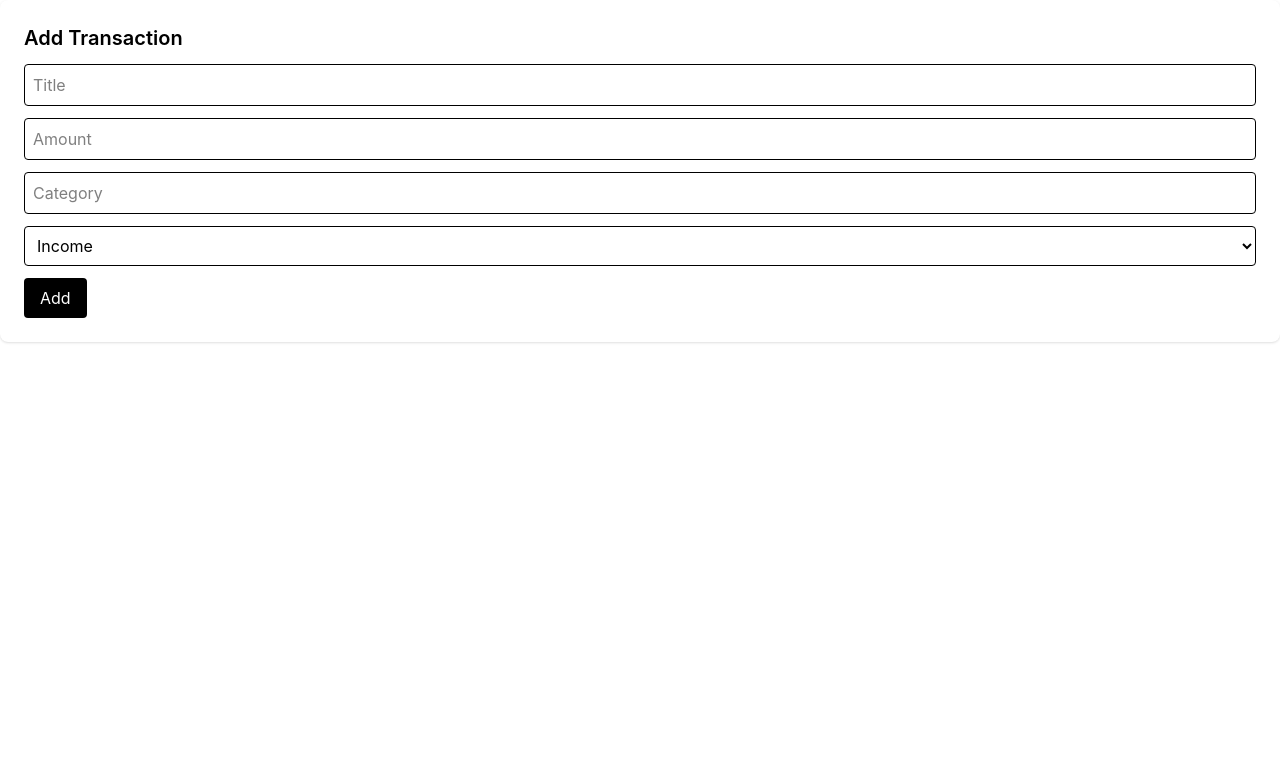
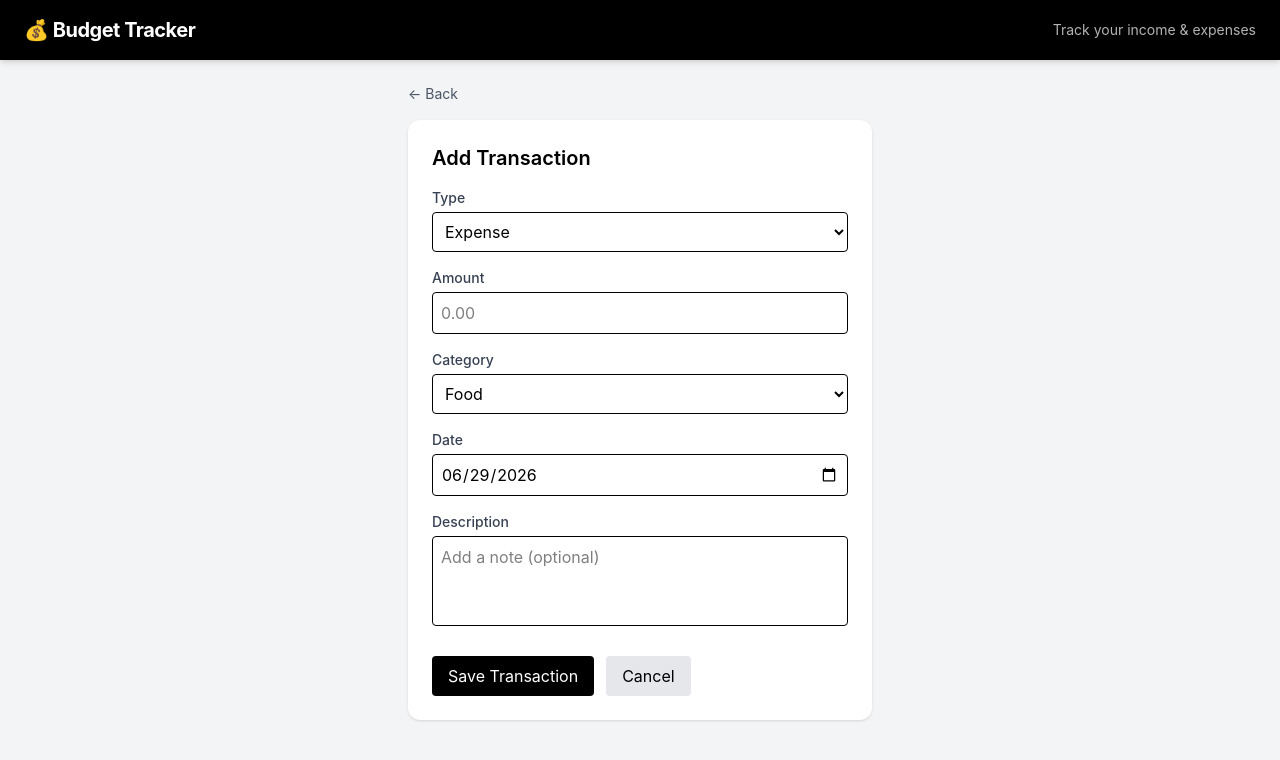
Before and after one commit to lazana-stha/Budget-Tracker, a React app in the folder frontend/: page /add in a window 1280 px wide. Shown: the top 760 px of the page. Built offline with nearby package versions, Linux system fonts and the light colour scheme; the HTML template or start-up script is replaced by a standard one.

Commit message:
Include description support, enhance transaction detail modal, and fix category-wise chart rendering

```diff
--- a/frontend/src/App.jsx
+++ b/frontend/src/App.jsx
@@ -1,4 +1,5 @@
-import { useEffect, useState } from "react";
+import { useEffect, useMemo, useState } from "react";
+import { Routes, Route, useNavigate } from "react-router-dom";
 import Navbar from "./components/Navbar";
 import Button from "./components/Button";
 import BalanceSummary from "./components/BalanceSummary";
@@ -7,30 +8,62 @@ import TransactionList from "./components/TransactionList";
 import CategoryChart from "./components/CategoryChart";
 import { getTransactions, saveTransactions } from "./utils/storage";
 
+// Dashboard is just the "/" page: summary + list + chart
+function Dashboard({ transactions, income, expense, balance, onDelete }) {
+  const navigate = useNavigate();
+
+  return (
+    <div className="max-w-4xl mx-auto p-6">
+      <BalanceSummary income={income} expense={expense} balance={balance} />
+
+      <div className="flex justify-end mb-4">
+        <Button data="Add Transaction" onClick={() => navigate("/add")} />
+      </div>
+
+      <TransactionList transactions={transactions} onDelete={onDelete} />
+
+      <CategoryChart transactions={transactions} />
+    </div>
+  );
+}
+
 function App() {
   const [transactions, setTransactions] = useState(() => getTransactions());
-  const [showForm, setShowForm] = useState(false);
 
+  // Persist to localStorage whenever transactions change
   useEffect(() => {
     saveTransactions(transactions);
   }, [transactions]);
 
-  const income = transactions
-    .filter((t) => t.type === "income")
-    .reduce((sum, t) => sum + Number(t.amount), 0);
+  // Derived totals - recalculated only when transactions change
+  const income = useMemo(
+    () =>
+      transactions
+        .filter((t) => t.type === "income")
+        .reduce((sum, t) => sum + Number(t.amount), 0),
+    [transactions],
+  );
 
-  const expense = transactions
-    .filter((t) => t.type === "expense")
-    .reduce((sum, t) => sum + Number(t.amount), 0);
+  const expense = useMemo(
+    () =>
+      transactions
+        .filter((t) => t.type === "expense")
+        .reduce((sum, t) => sum + Number(t.amount), 0),
+    [transactions],
+  );
 
-  const balance = income - expense;
+  const balance = useMemo(() => income - expense, [income, expense]);
+
+  // Keep the tab title in sync with the current balance
+  useEffect(() => {
+    document.title = `Balance: Rs ${balance.toLocaleString()}`;
+  }, [balance]);
 
   const handleAdd = (transaction) => {
     setTransactions((prev) => [
       { ...transaction, id: Date.now(), amount: Number(transaction.amount) },
       ...prev,
     ]);
-    setShowForm(false);
   };
 
   const handleDelete = (id) => {
@@ -41,24 +74,21 @@ function App() {
     <div className="bg-gray-100 min-h-screen">
       <Navbar />
 
-      <div className="max-w-4xl mx-auto p-6">
-        <BalanceSummary income={income} expense={expense} balance={balance} />
-
-        <div className="flex justify-end mb-4">
-          <Button data="Add Transaction" onClick={() => setShowForm(true)} />
-        </div>
-
-        {showForm && (
-          <TransactionForm
-            onAdd={handleAdd}
-            onCancel={() => setShowForm(false)}
-          />
-        )}
-
-        <TransactionList transactions={transactions} onDelete={handleDelete} />
-
-        <CategoryChart transactions={transactions} />
-      </div>
+      <Routes>
+        <Route
+          path="/"
+          element={
+            <Dashboard
+              transactions={transactions}
+              income={income}
+              expense={expense}
+              balance={balance}
+              onDelete={handleDelete}
+            />
+          }
+        />
+        <Route path="/add" element={<TransactionForm onAdd={handleAdd} />} />
+      </Routes>
     </div>
   );
 }
--- /dev/null
+++ b/frontend/src/components/Modal.jsx
@@ -0,0 +1,27 @@
+// Reusable modal: backdrop click or the ✕ button both close it
+function Modal({ isOpen, onClose, children }) {
+  if (!isOpen) return null;
+
+  return (
+    <div
+      className="fixed inset-0 bg-black/50 flex items-center justify-center z-50 p-4"
+      onClick={onClose}
+    >
+      <div
+        className="bg-white rounded-xl shadow-lg max-w-md w-full p-6 relative"
+        onClick={(e) => e.stopPropagation()}
+      >
+        <button
+          onClick={onClose}
+          className="absolute top-3 right-3 text-gray-400 hover:text-gray-700 transition"
+          aria-label="Close"
+        >
+          ✕
+        </button>
+        {children}
+      </div>
+    </div>
+  );
+}
+
+export default Modal;
--- a/frontend/src/components/TransactionItem.jsx
+++ b/frontend/src/components/TransactionItem.jsx
@@ -1,11 +1,14 @@
-function TransactionItem({ transaction, onDelete }) {
+function TransactionItem({ transaction, onDelete, onClick }) {
   const isIncome = transaction.type === "income";
 
   return (
-    <div className="flex justify-between items-center bg-gray-50 p-4 rounded-lg border border-gray-100 hover:border-gray-200 transition">
+    <div
+      onClick={onClick}
+      className="flex justify-between items-center bg-gray-50 p-4 rounded-lg border border-gray-100 hover:border-gray-300 hover:shadow-sm transition cursor-pointer"
+    >
       <div>
-        <p className="font-medium">{transaction.title}</p>
-        <small className="text-gray-500">{transaction.category}</small>
+        <p className="font-medium capitalize">{transaction.category}</p>
+        <small className="text-gray-500">{transaction.date}</small>
       </div>
 
       <div className="flex items-center gap-4">
@@ -19,7 +22,10 @@ function TransactionItem({ transaction, onDelete }) {
         </p>
 
         <button
-          onClick={() => onDelete(transaction.id)}
+          onClick={(e) => {
+            e.stopPropagation(); // don't trigger the modal when deleting
+            onDelete(transaction.id);
+          }}
           className="text-red-500 hover:scale-110 transition-transform"
           aria-label="Delete transaction"
         >
--- a/frontend/src/main.jsx
+++ b/frontend/src/main.jsx
@@ -1,19 +1,14 @@
 import { StrictMode } from "react";
 import { createRoot } from "react-dom/client";
-import { BrowserRouter, Routes, Route } from "react-router-dom";
+import { BrowserRouter } from "react-router-dom";
 
 import App from "./App";
-import TransactionForm from "./pages/TransactionForm";
-
 import "./index.css";
 
 createRoot(document.getElementById("root")).render(
   <StrictMode>
     <BrowserRouter>
-      <Routes>
-        <Route path="/" element={<App />} />
-        <Route path="/add" element={<TransactionForm />} />
-      </Routes>
+      <App />
     </BrowserRouter>
   </StrictMode>,
 );
--- a/frontend/src/pages/TransactionForm.jsx
+++ b/frontend/src/pages/TransactionForm.jsx
@@ -1,55 +1,75 @@
 import { useState } from "react";
+import { useNavigate } from "react-router-dom";
 
-function TransactionForm({ onAdd, onCancel }) {
-  const [title, setTitle] = useState("");
+const CATEGORIES = [
+  "Food",
+  "Groceries",
+  "Education",
+  "Financial Services",
+  "Entertainment",
+  "Transport",
+  "Others",
+];
+
+function TransactionForm({ onAdd }) {
+  const navigate = useNavigate();
+
+  const [type, setType] = useState("expense");
   const [amount, setAmount] = useState("");
-  const [category, setCategory] = useState("");
-  const [type, setType] = useState("income");
+  const [category, setCategory] = useState(CATEGORIES[0]);
+  const [description, setDescription] = useState("");
+  const [date, setDate] = useState(
+    () => new Date().toISOString().split("T")[0],
+  );
+  const [error, setError] = useState("");
 
   const handleSubmit = (e) => {
     e.preventDefault();
 
-    if (!title.trim() || !amount || !category.trim()) return;
+    if (!amount || Number(amount) <= 0) {
+      setError("Please enter a valid amount greater than 0.");
+      return;
+    }
+    if (!category) {
+      setError("Please select a category.");
+      return;
+    }
+    if (!date) {
+      setError("Please select a date.");
+      return;
+    }
 
-    onAdd?.({ title, amount, category, type });
-
-    setTitle("");
-    setAmount("");
-    setCategory("");
-    setType("income");
+    setError("");
+    onAdd?.({ type, amount, category, description, date });
+    navigate("/");
   };
 
   return (
+    <div className="max-w-lg mx-auto p-6">
+      <button
+        type="button"
+        onClick={() => navigate(-1)}
+        className="mb-4 text-sm text-gray-600 hover:text-black transition flex items-center gap-1"
+      >
+        ← Back
+      </button>
+
       <form
         onSubmit={handleSubmit}
-      className="bg-white p-6 rounded-lg shadow mb-6 space-y-3"
+        className="bg-white p-6 rounded-xl shadow-sm space-y-4"
       >
         <h2 className="text-xl font-semibold">Add Transaction</h2>
 
-      <input
-        type="text"
-        placeholder="Title"
-        className="border p-2 w-full rounded focus:outline-none focus:ring-2 focus:ring-black/20"
-        value={title}
-        onChange={(e) => setTitle(e.target.value)}
-      />
+        {error && (
+          <p className="text-sm text-red-600 bg-red-50 border border-red-100 rounded p-2">
+            {error}
+          </p>
+        )}
 
-      <input
-        type="number"
-        placeholder="Amount"
-        className="border p-2 w-full rounded focus:outline-none focus:ring-2 focus:ring-black/20"
-        value={amount}
-        onChange={(e) => setAmount(e.target.value)}
-      />
-
-      <input
-        type="text"
-        placeholder="Category"
-        className="border p-2 w-full rounded focus:outline-none focus:ring-2 focus:ring-black/20"
-        value={category}
-        onChange={(e) => setCategory(e.target.value)}
-      />
-
+        <div>
+          <label className="block text-sm font-medium text-gray-700 mb-1">
+            Type
+          </label>
           <select
             className="border p-2 w-full rounded focus:outline-none focus:ring-2 focus:ring-black/20"
             value={type}
@@ -58,23 +78,79 @@ function TransactionForm({ onAdd, onCancel }) {
             <option value="income">Income</option>
             <option value="expense">Expense</option>
           </select>
+        </div>
 
-      <div className="flex gap-3">
+        <div>
+          <label className="block text-sm font-medium text-gray-700 mb-1">
+            Amount
+          </label>
+          <input
+            type="number"
+            min="0"
+            step="0.01"
+            placeholder="0.00"
+            className="border p-2 w-full rounded focus:outline-none focus:ring-2 focus:ring-black/20"
+            value={amount}
+            onChange={(e) => setAmount(e.target.value)}
+          />
+        </div>
+
+        <div>
+          <label className="block text-sm font-medium text-gray-700 mb-1">
+            Category
+          </label>
+          <select
+            className="border p-2 w-full rounded focus:outline-none focus:ring-2 focus:ring-black/20"
+            value={category}
+            onChange={(e) => setCategory(e.target.value)}
+          >
+            {CATEGORIES.map((c) => (
+              <option key={c} value={c}>
+                {c}
+              </option>
+            ))}
+          </select>
+        </div>
+
+        <div>
+          <label className="block text-sm font-medium text-gray-700 mb-1">
+            Date
+          </label>
+          <input
+            type="date"
+            className="border p-2 w-full rounded focus:outline-none focus:ring-2 focus:ring-black/20"
+            value={date}
+            onChange={(e) => setDate(e.target.value)}
+          />
+        </div>
+
+        <div>
+          <label className="block text-sm font-medium text-gray-700 mb-1">
+            Description
+          </label>
+          <textarea
+            rows="3"
+            placeholder="Add a note (optional)"
+            className="border p-2 w-full rounded focus:outline-none focus:ring-2 focus:ring-black/20 resize-none"
+            value={description}
+            onChange={(e) => setDescription(e.target.value)}
+          />
+        </div>
+
+        <div className="flex gap-3 pt-2">
           <button className="bg-black text-white px-4 py-2 rounded hover:bg-gray-800 transition">
-          Add
+            Save Transaction
           </button>
-
-        {onCancel && (
           <button
             type="button"
-            onClick={onCancel}
+            onClick={() => navigate(-1)}
             className="bg-gray-200 px-4 py-2 rounded hover:bg-gray-300 transition"
           >
             Cancel
           </button>
-        )}
         </div>
       </form>
+    </div>
   );
 }
 
```
Also changed, not shown: frontend/src/components/TransactionList.jsx (+46 -1 lines), 1 other file (tests, documents, lock files or other folders). Lines whose indentation alone changed are shown as unchanged.
